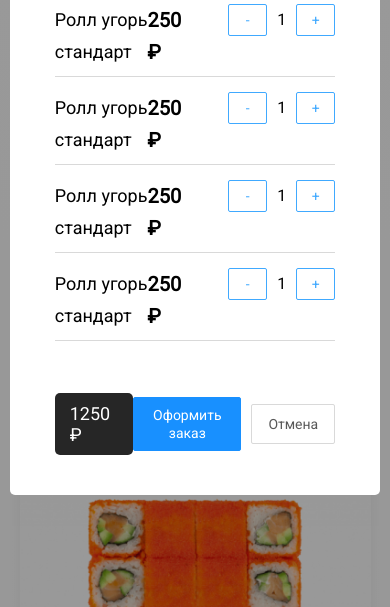
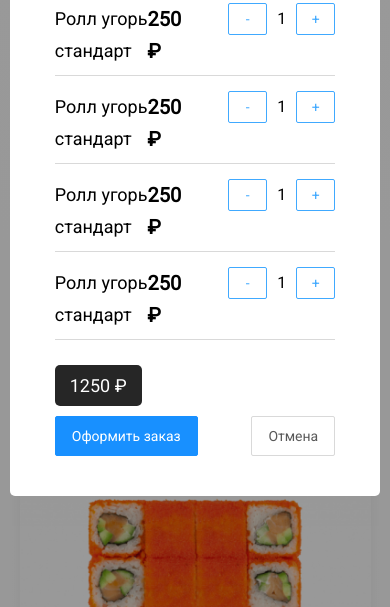
Before and after one commit to Legend-MY/delivery-food, a plain HTML site: page restaurant.html in a window 390 px wide. Both pictures are taken after a click on the button 346 px from the left and 64 px from the top of the page. Shown: the part 237-844 px from the top of the page. Drawn offline with Linux system fonts and the light colour scheme.

Commit message:
Add files via upload

```diff
--- a/css/style.css
+++ b/css/style.css
@@ -559,4 +559,17 @@ body{
 	.footer-link:not(:last-child){
 		margin-right: 0;
 	}
+	.modal-body{
+		margin-bottom: 25px;
+	}
+	.modal-footer{
+		flex-wrap: wrap;
+	}
+	.modal-pricetag{
+		margin-bottom: 10px;
+	}
+	.footer-buttons{
+		width: 100%;
+		justify-content: space-between;
+	}
 }
```
